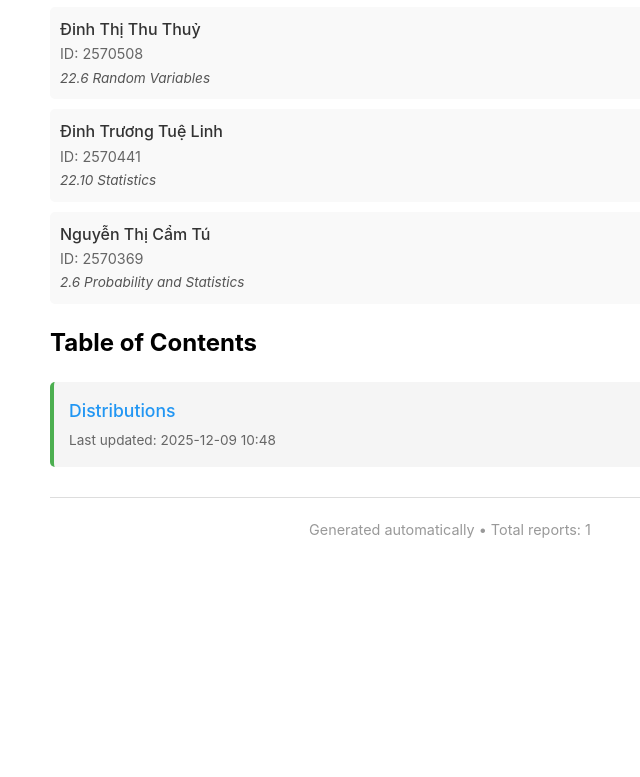
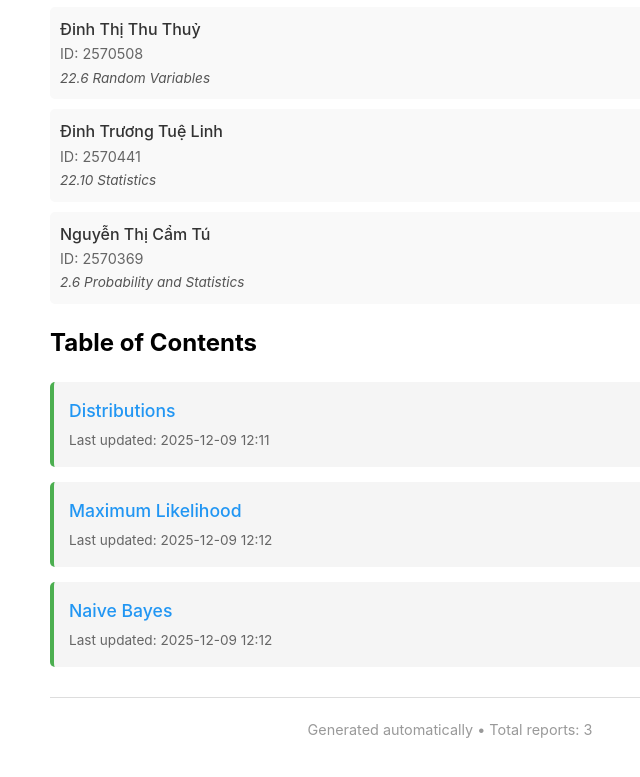
Before and after one commit to vu42/math-co5097-assignment-group-10, a plain HTML site: page report/index.html in a window 1280 px wide. Shown: the part 569-1346 px from the top of the page, without its empty margins (190-830 px from the left). Before the commit the page ends 1180 px from the top, so only its background shows below. Drawn offline with Linux system fonts and the light colour scheme.

Commit message:
update index.html

```diff
--- a/report/index.html
+++ b/report/index.html
@@ -161,11 +161,19 @@
     <ul class="report-list">
         <li>
             <a href="distributions.html">Distributions</a>
-            <div class="meta">Last updated: 2025-12-09 10:48</div>
+            <div class="meta">Last updated: 2025-12-09 12:11</div>
+        </li>
+        <li>
+            <a href="maximum_likelihood.html">Maximum Likelihood</a>
+            <div class="meta">Last updated: 2025-12-09 12:12</div>
+        </li>
+        <li>
+            <a href="naive_bayes.html">Naive Bayes</a>
+            <div class="meta">Last updated: 2025-12-09 12:12</div>
         </li>
     </ul>
     <div class="footer">
-        Generated automatically • Total reports: 1
+        Generated automatically • Total reports: 3
     </div>
 </body>
 </html>
```
